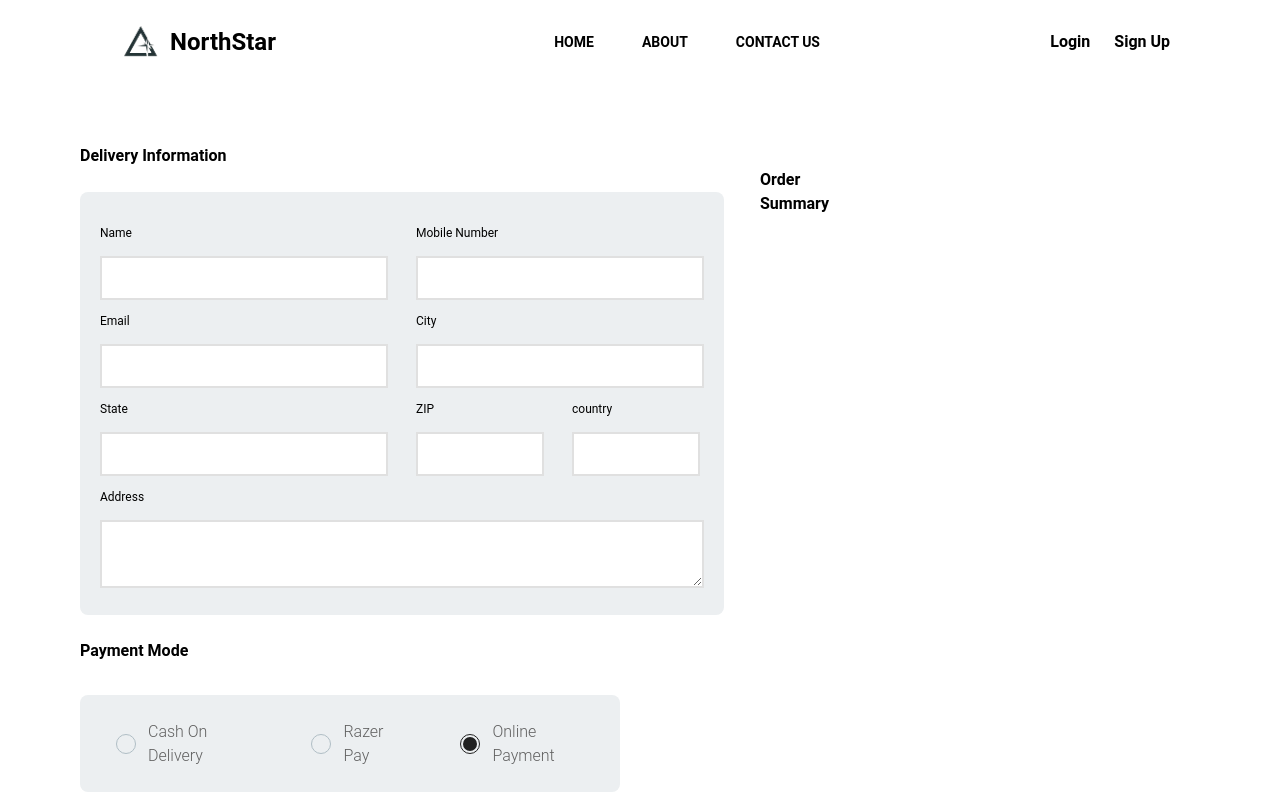
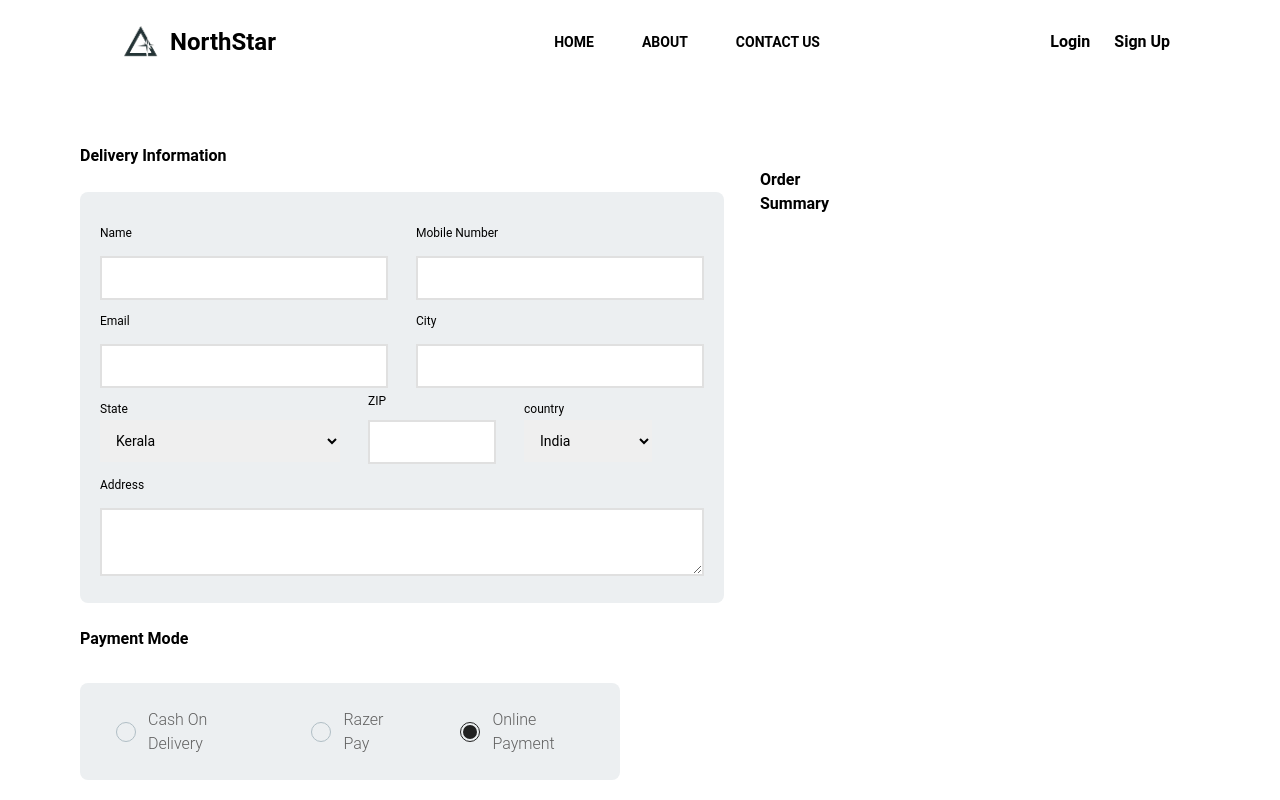
Before and after one commit to Ahalya-KT/EcommerceFashion, a React (Vite) app: page /checkout in a window 1280 px wide. Shown: the top 800 px of the page. Built offline with nearby package versions, Linux system fonts and the light colour scheme.

Commit message:
bug fixed

```diff
--- a/package.json
+++ b/package.json
@@ -19,6 +19,7 @@
     "react-icons": "^5.0.1",
     "react-redux": "^9.1.2",
     "react-router-dom": "^6.22.3",
+    "react-toastify": "^10.0.5",
     "yup": "^1.4.0"
   },
   "devDependencies": {
--- a/src/Page/Cart.tsx
+++ b/src/Page/Cart.tsx
@@ -1,5 +1,4 @@
 import { useDispatch, useSelector } from "react-redux";
-import { Link } from "react-router-dom";
 import { RootState } from "../Redux/store";
 import { MdDelete } from "react-icons/md";
 
@@ -13,7 +12,6 @@ function Cart() {
   const { cart } = useSelector((state: RootState) => state.cart);
   console.log(cart, "cart");
   const dispatch = useDispatch();
-
   // to get Total
   const cartTotal = () => {
     let grandTotal = 0;
@@ -54,7 +52,6 @@ function Cart() {
                     <td className={classes}></td>
                     <div className="flex">
                       <img src={img} alt="no-img" className="w-10 pt-2" />
-
                       <td className={classes}>{title}</td>
                     </div>
 
@@ -115,8 +112,9 @@ function Cart() {
             </div>
           </div>
         </div>
-        <button className=" text-xs bg-orange-800 text-white p-3 my-14 mx-10">
-          <Link to="/checkout">PROCEED TO CHECKOUT</Link>
+
+        <button className="text-xs bg-orange-800 text-white p-3 my-14 mx-10">
+          PROCEED TO CHECKOUT
         </button>
       </div>
     </div>
--- a/src/Page/CheckOut.tsx
+++ b/src/Page/CheckOut.tsx
@@ -163,10 +163,15 @@ function CheckOut() {
                       </div>
                       <div>
                         <Field
-                          name="state"
-                          type="text"
-                          className="border-solid border-2 border-gray-300 mt-3 p-2 w-72"
-                        />
+                          id="dropdown"
+                          name="options"
+                          as="Select"
+                          className="p-3 text-sm w-60"
+                        >
+                          <option value="option1">Kerala</option>
+                          <option value="option2">India</option>
+                          <option value="option3">India</option>
+                        </Field>
                         <ErrorMessage
                           name="state"
                           className="text-red-500 text-sm"
@@ -175,15 +180,15 @@ function CheckOut() {
                       </div>
                     </div>
 
-                    <div>
-                      <div className="mt-2">
+                    <div className="">
+                      <div className="">
                         <label className="text-xs">ZIP</label>
                       </div>
                       <div>
                         <Field
                           name="zip"
                           type="text"
-                          className="border-solid border-2 border-gray-300 mt-3 p-2 w-32"
+                          className="border-solid border-2 border-gray-300 mt-2 p-2 w-32"
                         />
                         <ErrorMessage
                           name="zip"
@@ -199,10 +204,15 @@ function CheckOut() {
                       </div>
                       <div>
                         <Field
-                          name="country"
-                          type="text"
-                          className="border-solid border-2 border-gray-300 mt-3 p-2 w-32"
-                        />
+                          id="dropdown"
+                          name="options"
+                          as="Select"
+                          className="p-3 text-sm w-32"
+                        >
+                          <option value="option1">India</option>
+                          <option value="option2">India</option>
+                          <option value="option3">India</option>
+                        </Field>
                         <ErrorMessage
                           name="country"
                           className="text-red-500 text-sm"
--- a/src/Page/OrderConfrim.tsx
+++ b/src/Page/OrderConfrim.tsx
@@ -22,7 +22,7 @@ function OrderConfrim() {
           <div className="py-6">
             <p>Order ID</p>
             <div className="flex items-center justify-center text-center gap-1 text-light-blue-800">
-              <Link to={"/orderDetails"}>
+              <Link to={"/orderHistory"}>
                 <p className="cursor-pointer">View Details</p>
               </Link>
 
@@ -35,7 +35,7 @@ function OrderConfrim() {
 
           <div className="bg-light-green-600 my-8 text-white p-2 font-semibold">
             <button>
-              <Link to={"/orderHistory"}>Continue Shopping</Link>
+              <Link to={"/"}>Continue Shopping</Link>
             </button>
           </div>
         </div>
--- a/src/Page/OrderHistory.tsx
+++ b/src/Page/OrderHistory.tsx
@@ -45,7 +45,10 @@ function OrderHistory() {
                 </td>
                 <td> {items.deliveryDate}</td>
                 <td>
-                  <div className="flex gap" onClick={() => ViewProduct(items)}>
+                  <div
+                    className="flex gap-3"
+                    onClick={() => ViewProduct(items)}
+                  >
                     <p className="cursor-pointer text-light-blue-900">
                       View Details
                     </p>
```
Also changed, not shown: 1 other file (tests, documents, lock files or other folders).
